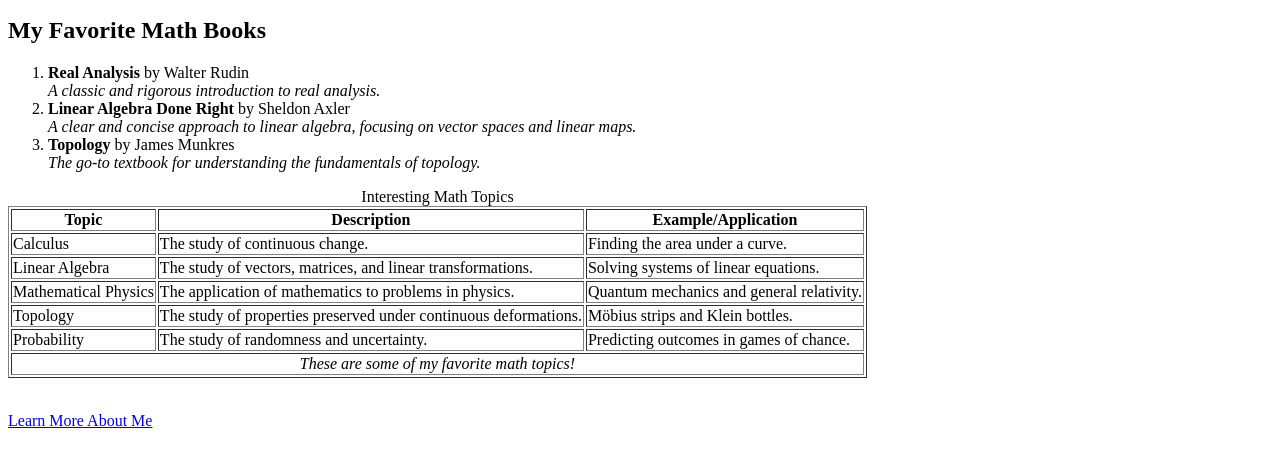
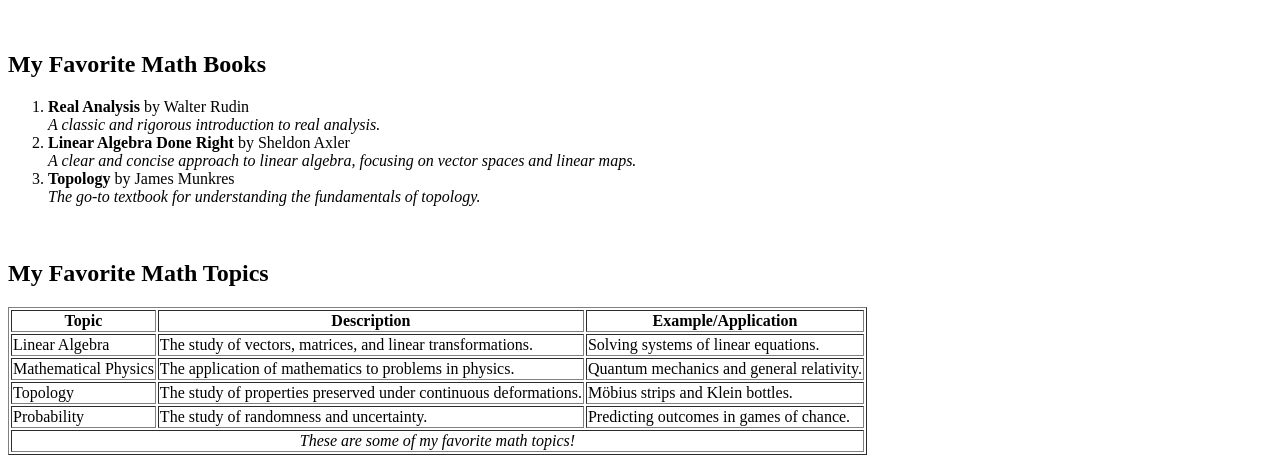
Before and after one commit to darrasHumber/my-first-webpage, a plain HTML site: page index.html in a window 1280 px wide. Shown: the part 455-913 px from the top of the page. Drawn offline with Linux system fonts and the light colour scheme.

Commit message:
Add some Spaces and a heading

```diff
--- a/index.html
+++ b/index.html
@@ -28,7 +28,7 @@
       offers free, high-quality resources to help you master math concepts at
       your own pace.
     </p>
-
+    <br />
     <h2>My Favorite Math Books</h2>
     <ol>
       <li>
@@ -50,10 +50,9 @@
         >
       </li>
     </ol>
+    <br />
+    <h2>My Favorite Math Topics</h2>
     <table border="1">
-      <caption>
-        Interesting Math Topics
-      </caption>
       <thead>
         <tr>
           <th>Topic</th>
@@ -62,11 +61,6 @@
         </tr>
       </thead>
       <tbody>
-        <tr>
-          <td>Calculus</td>
-          <td>The study of continuous change.</td>
-          <td>Finding the area under a curve.</td>
-        </tr>
         <tr>
           <td>Linear Algebra</td>
           <td>The study of vectors, matrices, and linear transformations.</td>
```
